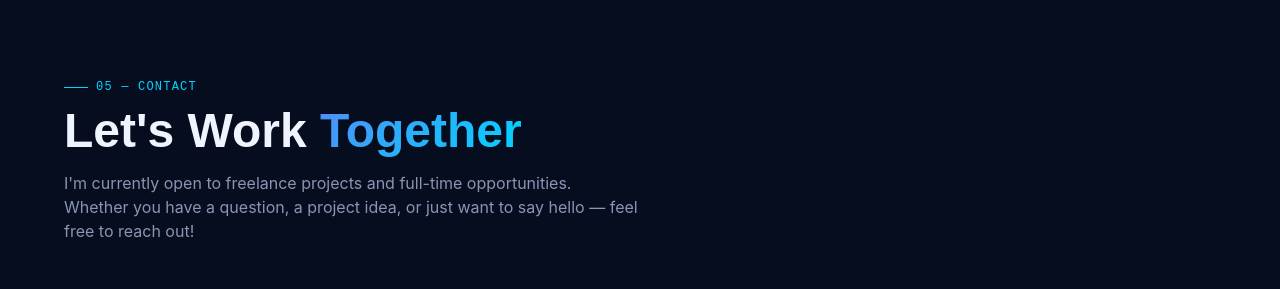
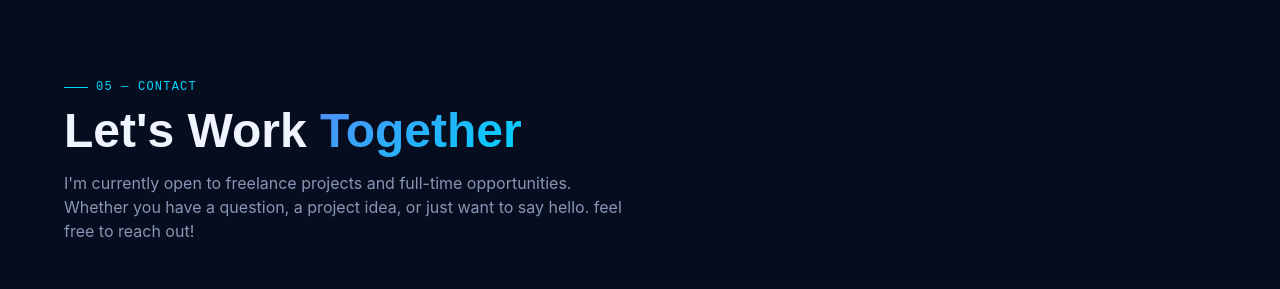
Before and after one commit to MasumRezaMunna/My-Portfolio, a Next.js app: page / in a window 1280 px wide. Shown: the part 3951-4240 px from the top of the page. Built offline with nearby package versions, Linux system fonts and the light colour scheme.

Commit message:
removed a sign

```diff
--- a/src/components/Contact.tsx
+++ b/src/components/Contact.tsx
@@ -28,7 +28,7 @@ export default function Contact() {
             Let&apos;s Work <span className="gradient-text">Together</span>
           </h2>
           <p className="text-muted text-base max-w-xl mb-12">
-            I&apos;m currently open to freelance projects and full-time opportunities. Whether you have a question, a project idea, or just want to say hello — feel free to reach out!
+            I&apos;m currently open to freelance projects and full-time opportunities. Whether you have a question, a project idea, or just want to say hello. feel free to reach out!
           </p>
         </FadeIn>
 
```
